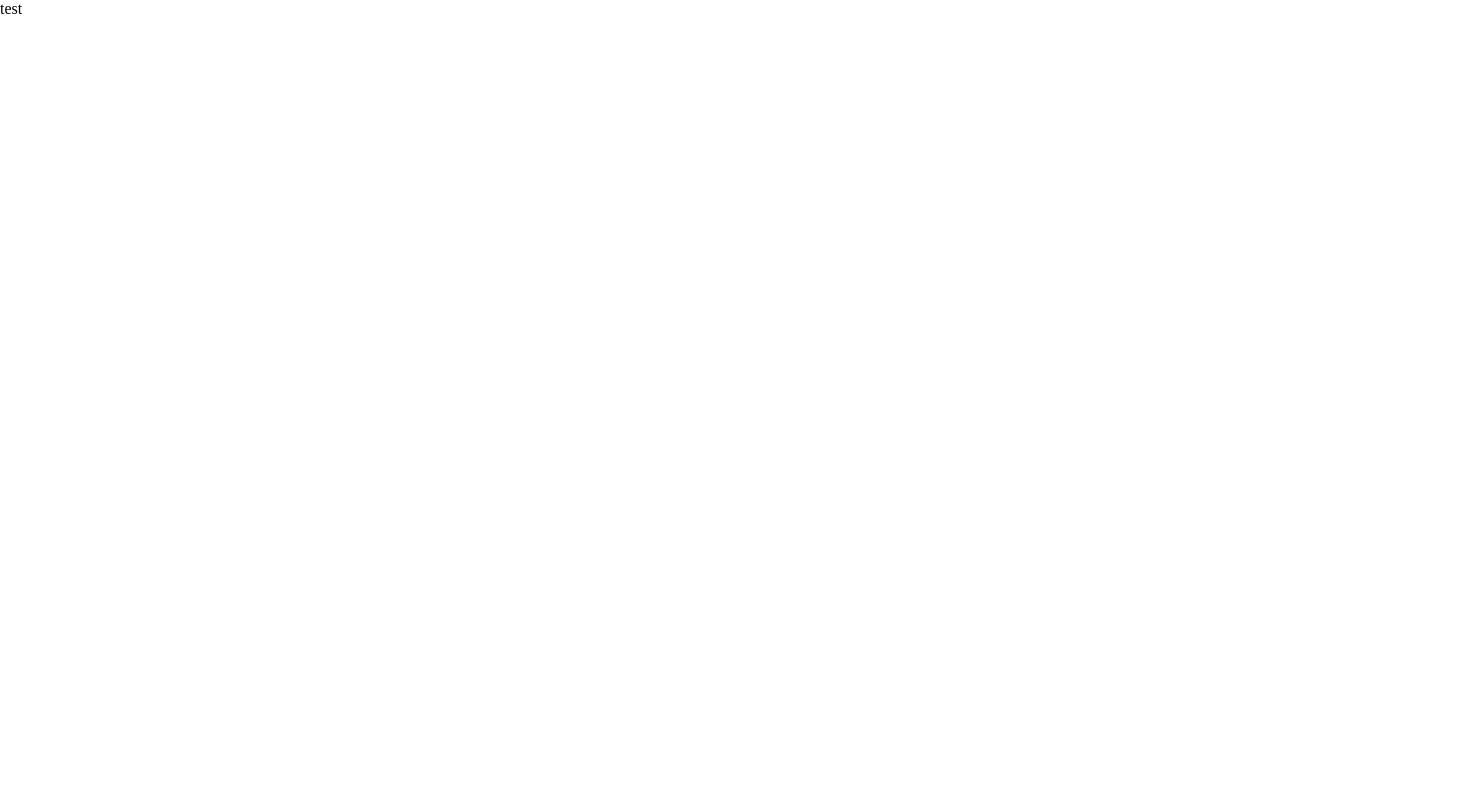
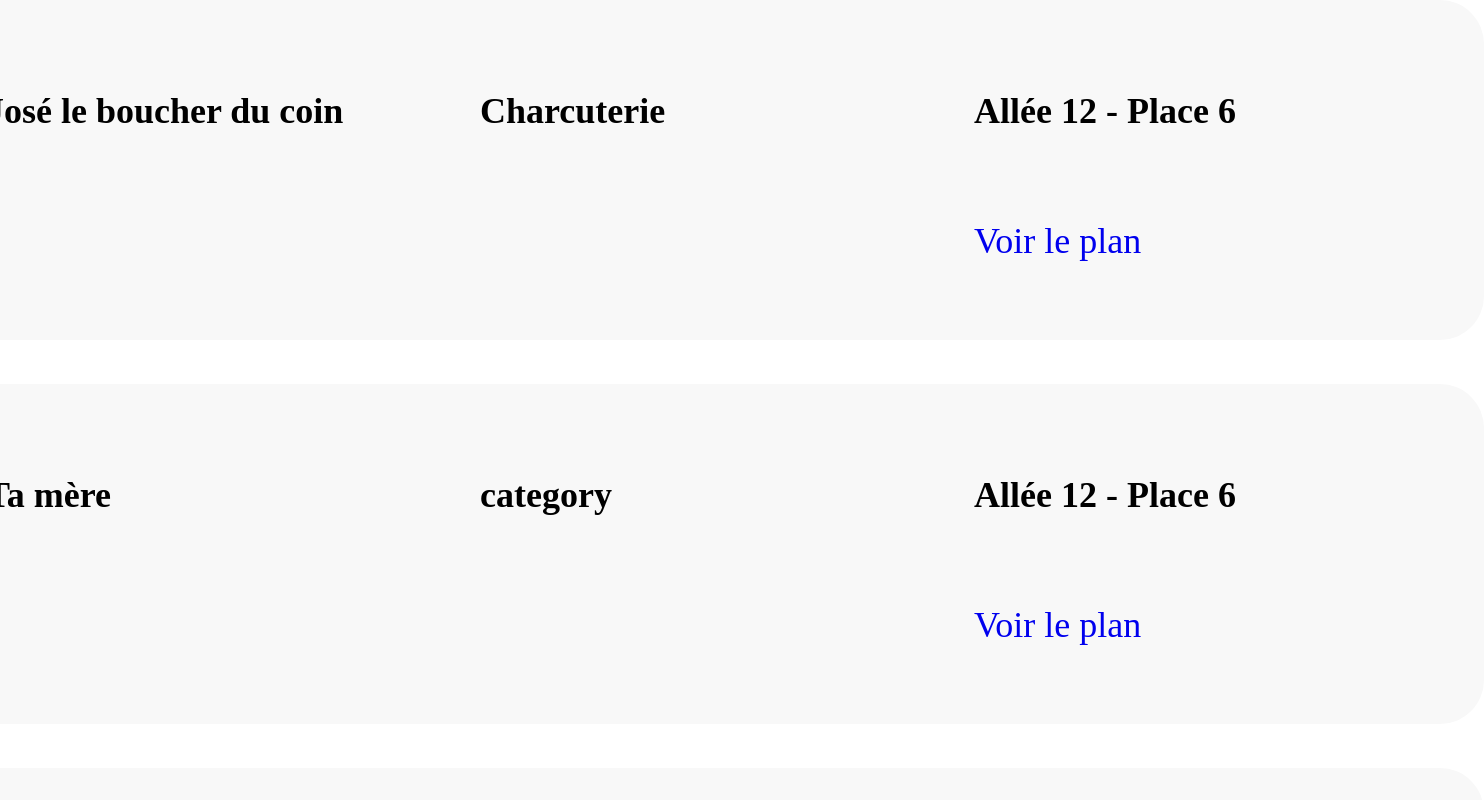
Before and after one commit to gravity-zero/mirori, a React (Create React App) app in the folder front-app/: page /exhibitors in a window 1280 px wide. Shown: the top 800 px of the page, 1484 px wide, since content can reach past the window. Built offline with nearby package versions, Linux system fonts and the light colour scheme.

Commit message:
feat: Add router and exhibitors page

```diff
--- a/front-app/package.json
+++ b/front-app/package.json
@@ -12,6 +12,7 @@
     "@types/react-dom": "^18.0.5",
     "react": "^18.2.0",
     "react-dom": "^18.2.0",
+    "react-router-dom": "^6.3.0",
     "react-scripts": "5.0.1",
     "styled-components": "^5.3.5",
     "typescript": "^4.7.4",
--- a/front-app/src/App.tsx
+++ b/front-app/src/App.tsx
@@ -1,9 +1,16 @@
 import React from 'react';
+import { Routes, Route } from 'react-router-dom'
+import Card from './components/card/card';
+import Exhibitors from './pages/exhibitors/exhibitors';
+import Exhibitos from './pages/exhibitors/exhibitors';
+
 
 function App() {
   return (
     <div className="App">
-      <p>test</p>
+      <Routes>
+        <Route path='/exhibitors' element={<Exhibitors />} ></Route>
+      </Routes>
     </div>
   );
 }
--- a/front-app/src/components/card/card-style.ts
+++ b/front-app/src/components/card/card-style.ts
@@ -1,5 +1,22 @@
 import { theme } from '../../styles/theme';
 import styled from 'styled-components';
+
+export const FlexContainer = styled.div`
+  display: flex;
+  justify-content: center;
+  width: 100vw;
+`;
+
+export const Testi = styled.div`
+  display: flex;
+`;
+
+export const Testo = styled.div`
+  display: flex;
+  flex-direction: column;
+  width: 100vw;
+`;
+
 
 export const CardContainer = styled.div`
   width: 1694px;
@@ -8,21 +25,33 @@ export const CardContainer = styled.div`
   background-color: ${theme.colors.greyLight};
   border-radius: 44px;
   display: flex;
+  flex-direction: column;
+  justify-content: space-between;
   align-items: center;
+  margin-bottom: 44px;
 `;
 
 export const Image = styled.img`
   width: 126px;
   height: 116px;
   border-radius: 32px;
+  margin-top: 38px;
 `;
 
 export const InfoContainer = styled.div`
   display: inline-grid;
-  grid-template-columns: repeat(3,585px);
-  align-items: center;
+  grid-template-columns: repeat(3,494px);
+  align-items: baseline;
   margin-left: 48px;
-`;
+  margin-top: 72px;
+  `;
+
+export const LocationContainer = styled.div`
+    display: flex;
+    flex-direction: column;
+    height: 172px;
+    justify-content: space-between;
+  `;
 
 export const StyledText = styled.p`
   font-weight: 600;
--- a/front-app/src/components/card/card.tsx
+++ b/front-app/src/components/card/card.tsx
@@ -1,30 +1,44 @@
 import React from 'react';
-import { CardContainer, Image, InfoContainer, StyledText } from './card-style';
-
-export interface ICardColumn {
-  content: React.ReactNode | string;
-  name: string;
-}
+import { Link } from 'react-router-dom';
+import { ILocation } from '../../models/location.interface';
+import { CardContainer, FlexContainer, Image, InfoContainer, LocationContainer, StyledText, Testi } from './card-style';
 
 export interface ICardProps {
-  columns: ICardColumn[];
-  image: string | null;
+  image?: string;
+  name?: string;
+  category?: string;
+  emplacement?: ILocation
 }
 
 const Card: React.FC<ICardProps> = ({
-  columns = [],
   image,
+  name,
+  category,
+  emplacement
 }) => {
 
   return (
-    <CardContainer>
-      <Image src={image || ''} />
-      <InfoContainer>
-        {columns.map((column) => (
-          <div key={`column-${column.name}`}><StyledText>{column.content}</StyledText></div>
-        ))}
-      </InfoContainer>
-    </CardContainer>
+    <FlexContainer>
+
+      <CardContainer>
+
+        <Testi>
+          <Image src={image} />
+          <InfoContainer>
+            <StyledText>{name}</StyledText>
+            <StyledText>{category}</StyledText>
+            <LocationContainer>
+              <StyledText>Allée {emplacement?.alley} - Place {emplacement?.place}</StyledText>
+              <Link to=''>Voir le plan</Link>
+            </LocationContainer>
+          </InfoContainer>
+        </Testi>
+
+
+
+      </CardContainer>
+
+    </FlexContainer >
   );
 }
 
--- a/front-app/src/index.css
+++ b/front-app/src/index.css
@@ -23,6 +23,12 @@ p {
   vertical-align: baseline;
 }
 
+
+a {
+  text-decoration: none;
+  font-size: 36px;
+}
+
 ol,
 ul {
   list-style: none;
--- a/front-app/src/index.tsx
+++ b/front-app/src/index.tsx
@@ -2,14 +2,17 @@ import React from 'react';
 import ReactDOM from 'react-dom/client';
 import './index.css';
 import App from './App';
+import { BrowserRouter } from 'react-router-dom'
 
 const root = ReactDOM.createRoot(
   document.getElementById('root') as HTMLElement
 );
 root.render(
-  <React.StrictMode>
-    <App />
-  </React.StrictMode>
+  <BrowserRouter>
+    <React.StrictMode>
+      <App />
+    </React.StrictMode>
+  </BrowserRouter>
 );
 
 // If you want to start measuring performance in your app, pass a function
--- a/front-app/src/models/exhibitors.interface.ts
+++ b/front-app/src/models/exhibitors.interface.ts
@@ -2,7 +2,7 @@ import { ILocation } from './location.interface';
 
 export interface IExhibitors {
   exhibitorId: string;
-  picture: string | null;
+  picture: string;
   name: string;
   category: string;
   emplacement: ILocation;
--- /dev/null
+++ b/front-app/src/pages/exhibitors/exhibitors.tsx
@@ -0,0 +1,27 @@
+import React, { useState } from 'react';
+import Card from '../../components/card/card';
+import { exhibitorsFixtures } from '../../fixtures/exhibitorsFixtures';
+import { IExhibitors } from '../../models/exhibitors.interface'
+
+
+const Exhibitors: React.FC = () => {
+
+  const [exhibitors, setExhibitors] = useState<IExhibitors[]>(exhibitorsFixtures.exhibitors)
+
+  return (
+    <div>
+      {exhibitors.map((exhibitor) => (
+        <Card
+          key={`row-${exhibitor.exhibitorId}`}
+          image={exhibitor.picture}
+          name={exhibitor.name}
+          category={exhibitor.category}
+          emplacement={exhibitor.emplacement}
+        />
+      ))}
+    </div>
+
+  )
+}
+
+export default Exhibitors;
```
Also changed, not shown: 1 other file (tests, documents, lock files or other folders).
